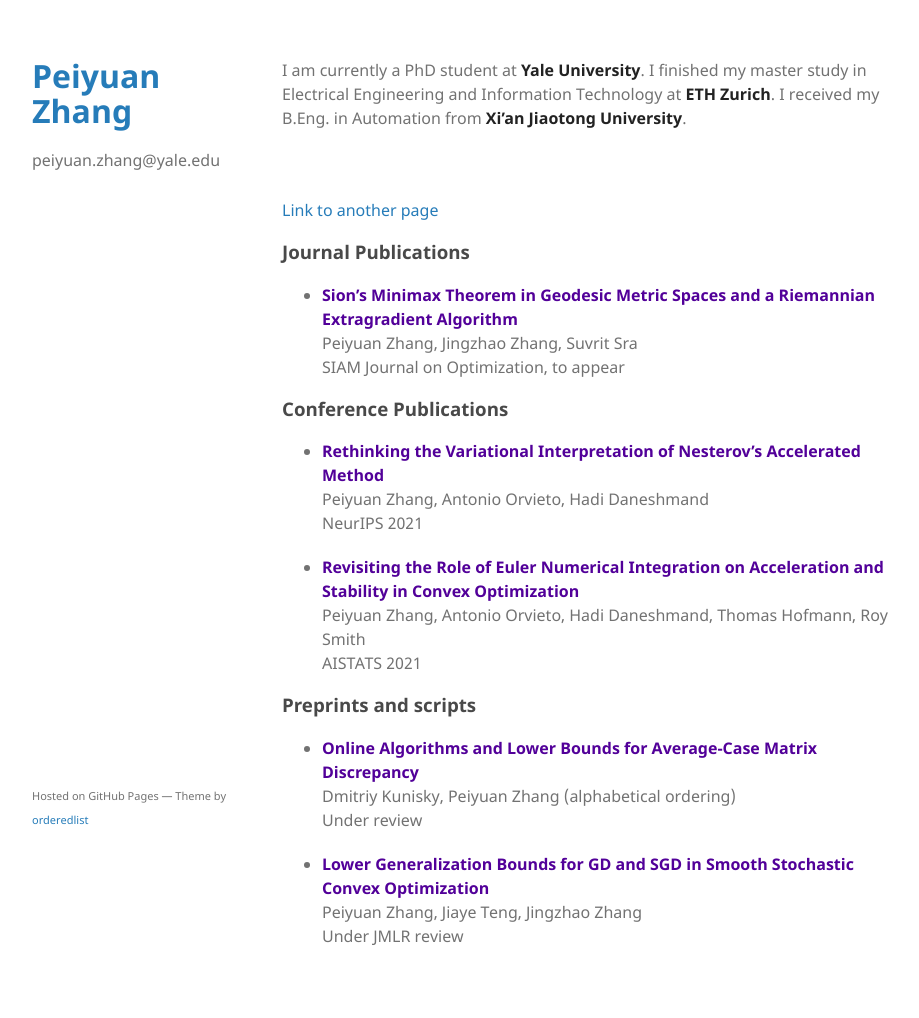
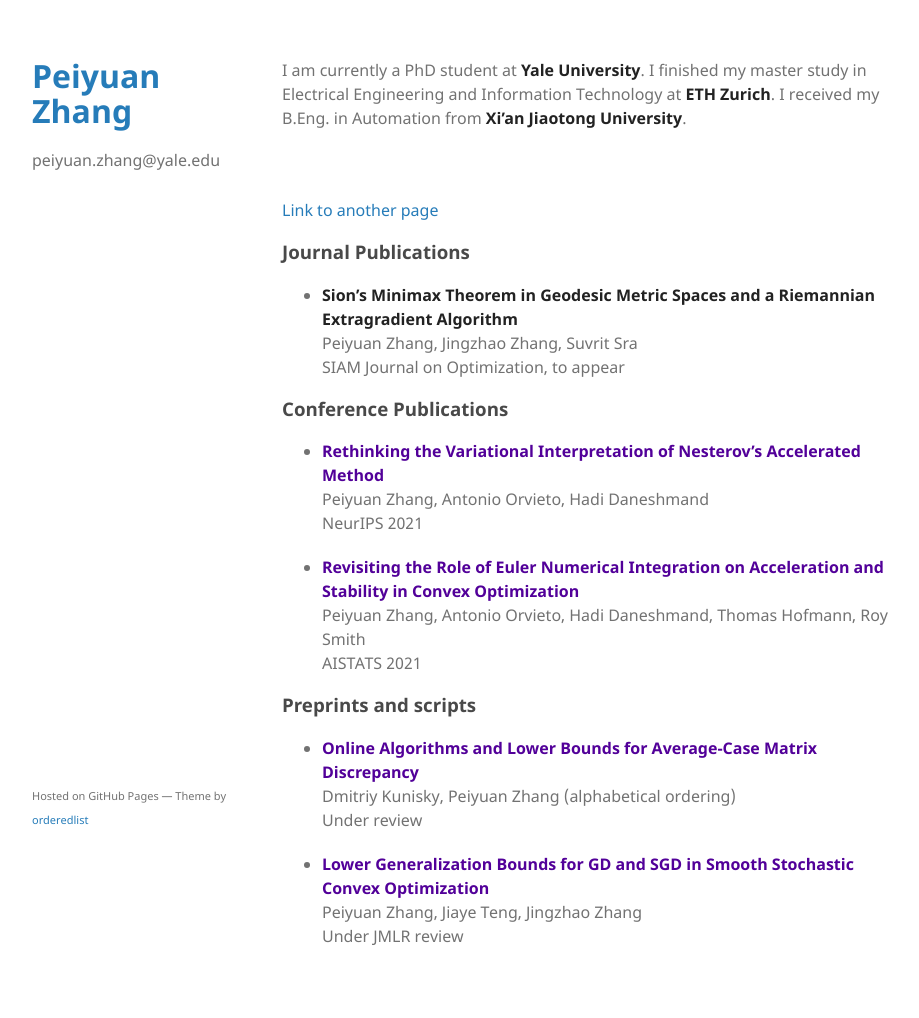
Before and after one commit to phei-iuen/phei-iuen.github.io, a Jekyll site: the page built from index.md, in a window 1280 px wide. Shown: the whole page, without its empty margins (178-1097 px from the left). Built offline with Jekyll 4.4.1, drawn with Linux system fonts in a browser that asks for light colours.

Commit message:
Update index.md

```diff
--- a/index.md
+++ b/index.md
@@ -7,7 +7,7 @@ I am currently a PhD student at **Yale University**. I finished my master study
 <br/><br/>
 [Link to another page](./another-page.html)
 ### Journal Publications
-* [**<span style="color:#520099">Sion's Minimax Theorem in Geodesic Metric Spaces and a Riemannian Extragradient Algorithm</span>**](https://arxiv.org/abs/2202.06950) <br />
+* [**Sion's Minimax Theorem in Geodesic Metric Spaces and a Riemannian Extragradient Algorithm**](https://arxiv.org/abs/2202.06950) <br />
   Peiyuan Zhang, Jingzhao Zhang, Suvrit Sra <br />
   SIAM Journal on Optimization, to appear
 
```
